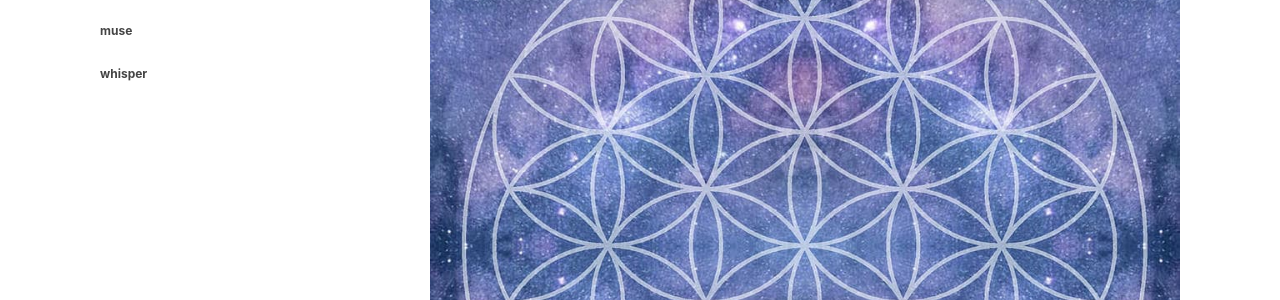
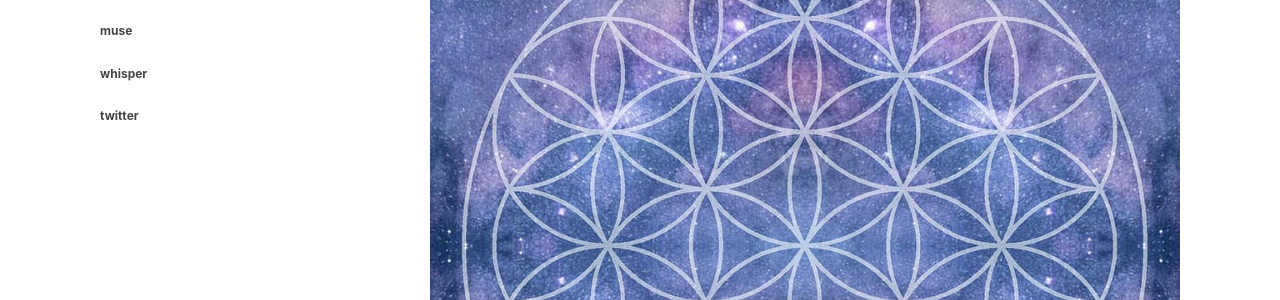
Before and after one commit to zenkarsha/zenkarsha.github.io, a Jekyll site: the page built from index.md, in a window 1280 px wide. Shown: the part 242-542 px from the top of the page. Built offline with Jekyll 4.4.1, drawn with Linux system fonts in a browser that asks for light colours; our own code applies the rules of GitHub Pages for plain Markdown files.

Commit message:
Update _config.yml

```diff
--- a/_config.yml
+++ b/_config.yml
@@ -10,3 +10,5 @@ navigation:
     url: https://zenkarsha.github.io/muse/
   - title: whisper
     url: https://zenkarsha.github.io/whisper/
+  - title: twitter
+    url: https://twitter.com/zenkarsha/
```
